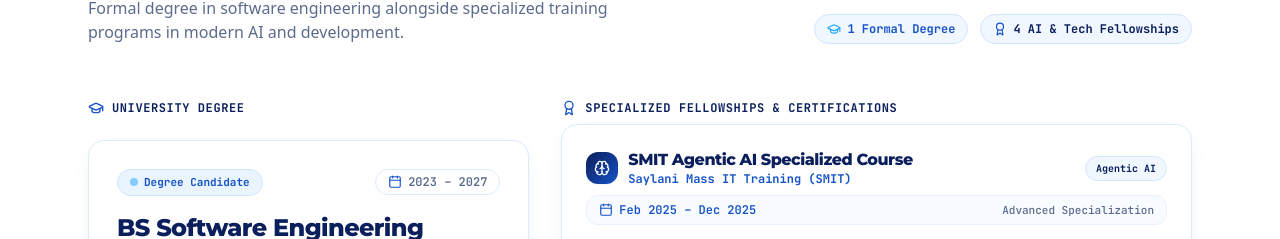
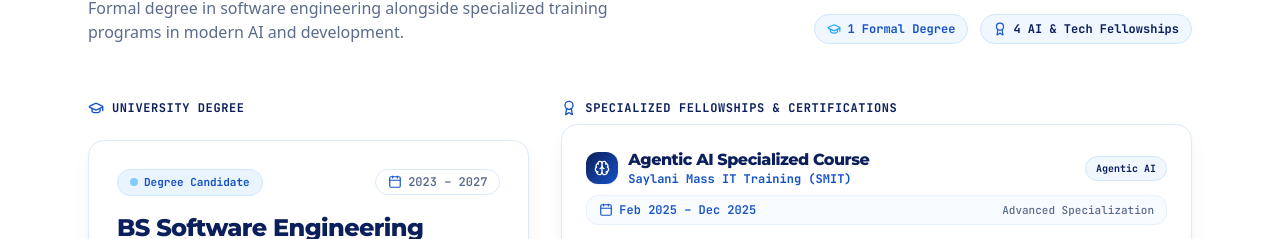
Before and after one commit to SainBux-HadiSeelro/sainbux-portfolio, a Next.js app: page / in a window 1280 px wide. Shown: the part 5206-5445 px from the top of the page. Built offline with nearby package versions, Linux system fonts and the light colour scheme; no server answers.

Commit message:
Update education certification title to Agentic AI Specialized Course

```diff
--- a/src/components/Education.tsx
+++ b/src/components/Education.tsx
@@ -39,7 +39,7 @@ export default function Education() {
   // 4. Aptech: Core programming foundation
   const certifications = [
     {
-      title: "SMIT Agentic AI Specialized Course",
+      title: "Agentic AI Specialized Course",
       organization: "Saylani Mass IT Training (SMIT)",
       period: "Feb 2025 – Dec 2025",
       badge: "Agentic AI",
```
